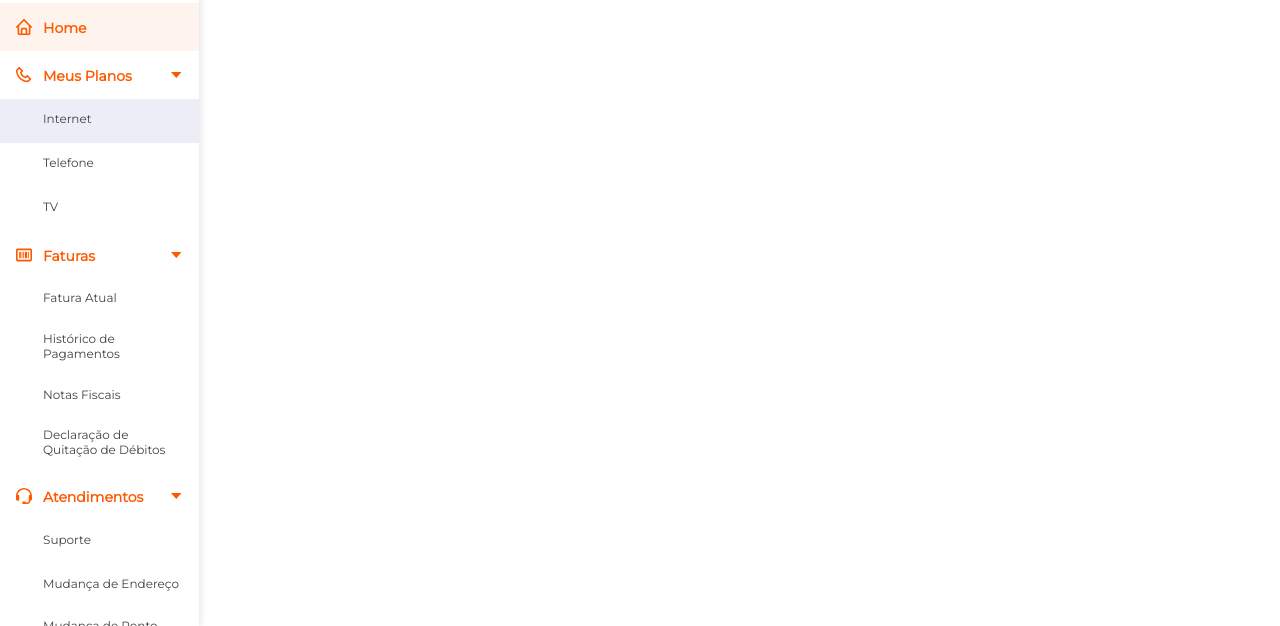
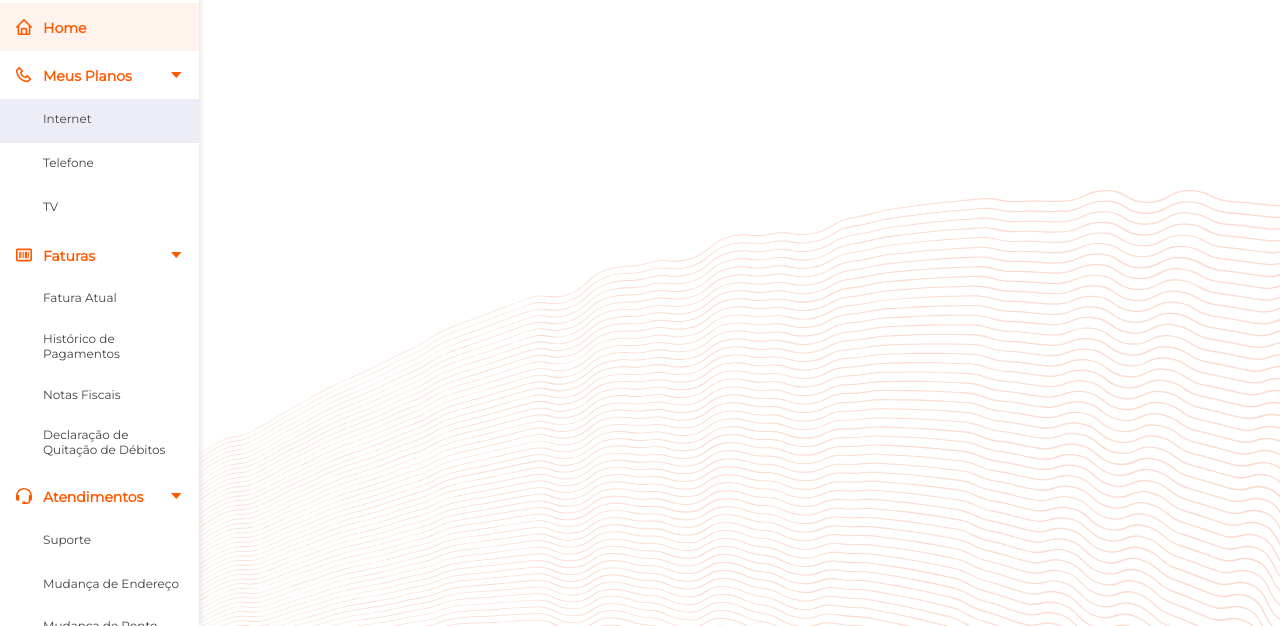
Before and after one commit to lnabesima/minhavc_temp, a plain HTML site: page index.html in a window 1280 px wide. Shown: the part 174-800 px from the top of the page. Drawn offline with Linux system fonts and the light colour scheme.

Commit message:
Add background vector

```diff
--- a/css/partials/_base.scss
+++ b/css/partials/_base.scss
@@ -19,12 +19,11 @@
   display: grid;
 }
 
-.ellipsis{
+.ellipsis {
   white-space: nowrap;
   overflow: hidden;
   text-overflow: ellipsis;
 }
-
 
 /* /Custom Utility Classes */
 
@@ -92,8 +91,17 @@ label {
   font-size: calculateRem(12px);
 }
 
-.hidden-icon{
+.hidden-icon {
   visibility: hidden;
 }
 
+.background {
+  height: 100%;
+  align-items: flex-end;
+
+  &__img {
+    width: 100%;
+    opacity: 0.25;
+  }
+}
 /* /Custom Content */
--- a/css/partials/_sidebar.scss
+++ b/css/partials/_sidebar.scss
@@ -5,6 +5,7 @@
   box-shadow: 2px 0px 6px 0px rgba(0, 0, 0, 0.1);
 
   overflow-y: auto;
+  flex-shrink: 0;
 
   /* foi necessária a adição dos paddings aos items individualmente e não
 à sidebar como um todo para que a classe active (que mostra qual item
--- a/index.html
+++ b/index.html
@@ -20,11 +20,15 @@
 
     <title>Minha Você</title>
   </head>
-  <body>
+  <body class="flex">
     <nav class="sidebar">
       <div class="sidebar__logo flex flex-center-between">
         <img src="/assets/minhavoce.svg" alt="Logo da Minha Você" />
-        <img src="/assets/left-arrow.svg" alt="Seta apontada para esquerda" class="sidebar__logo-back"/>
+        <img
+          src="/assets/left-arrow.svg"
+          alt="Seta apontada para esquerda"
+          class="sidebar__logo-back"
+        />
       </div>
 
       <div class="separator">
@@ -184,5 +188,10 @@
         </li>
       </ul>
     </nav>
+    <main>
+      <figure class="background flex">
+        <img src="/assets/bg.svg" alt="" class="background__img" />
+      </figure>
+    </main>
   </body>
 </html>
```
Also changed, not shown: assets/bg.svg (added), css/style.css, 1 other file.
